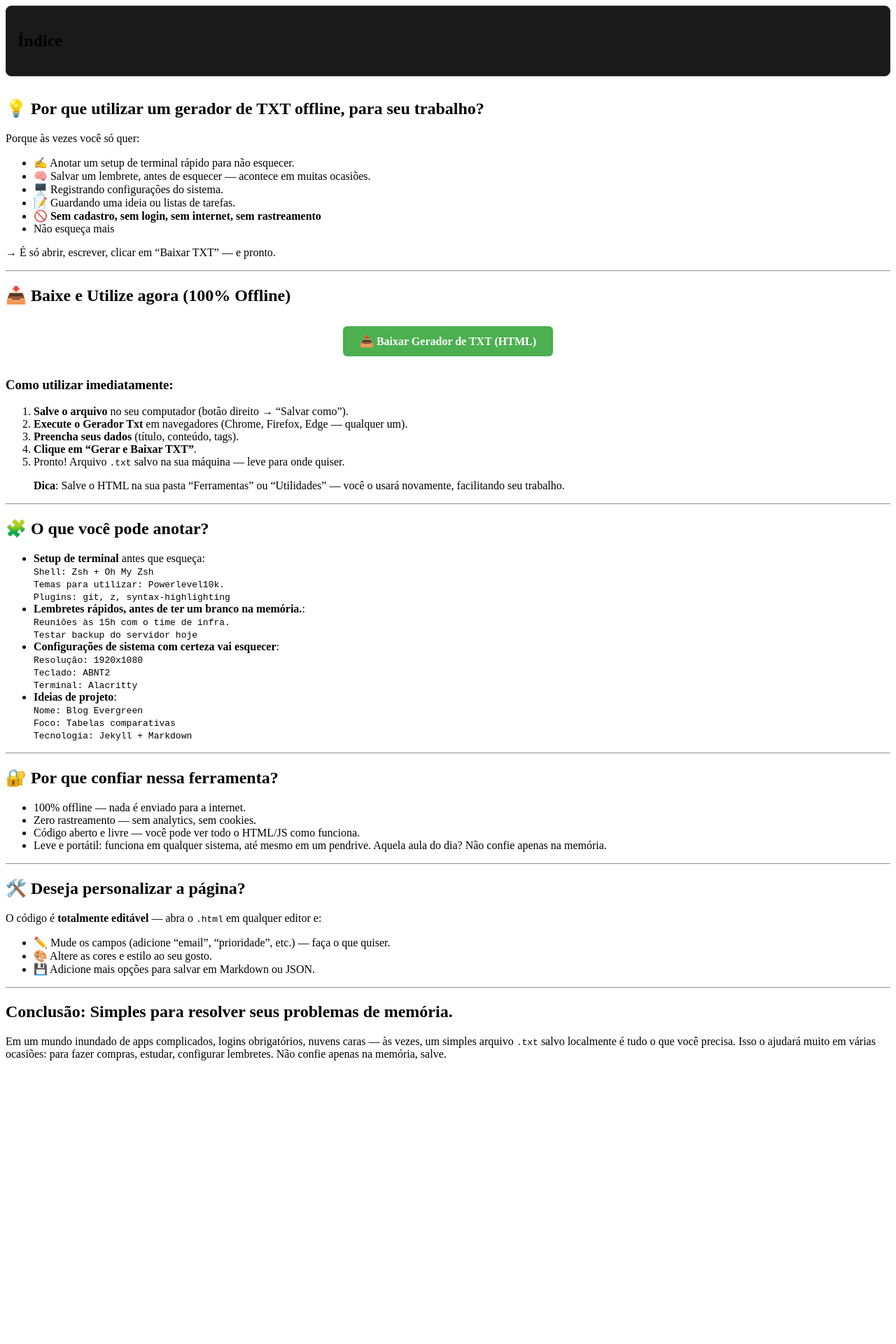
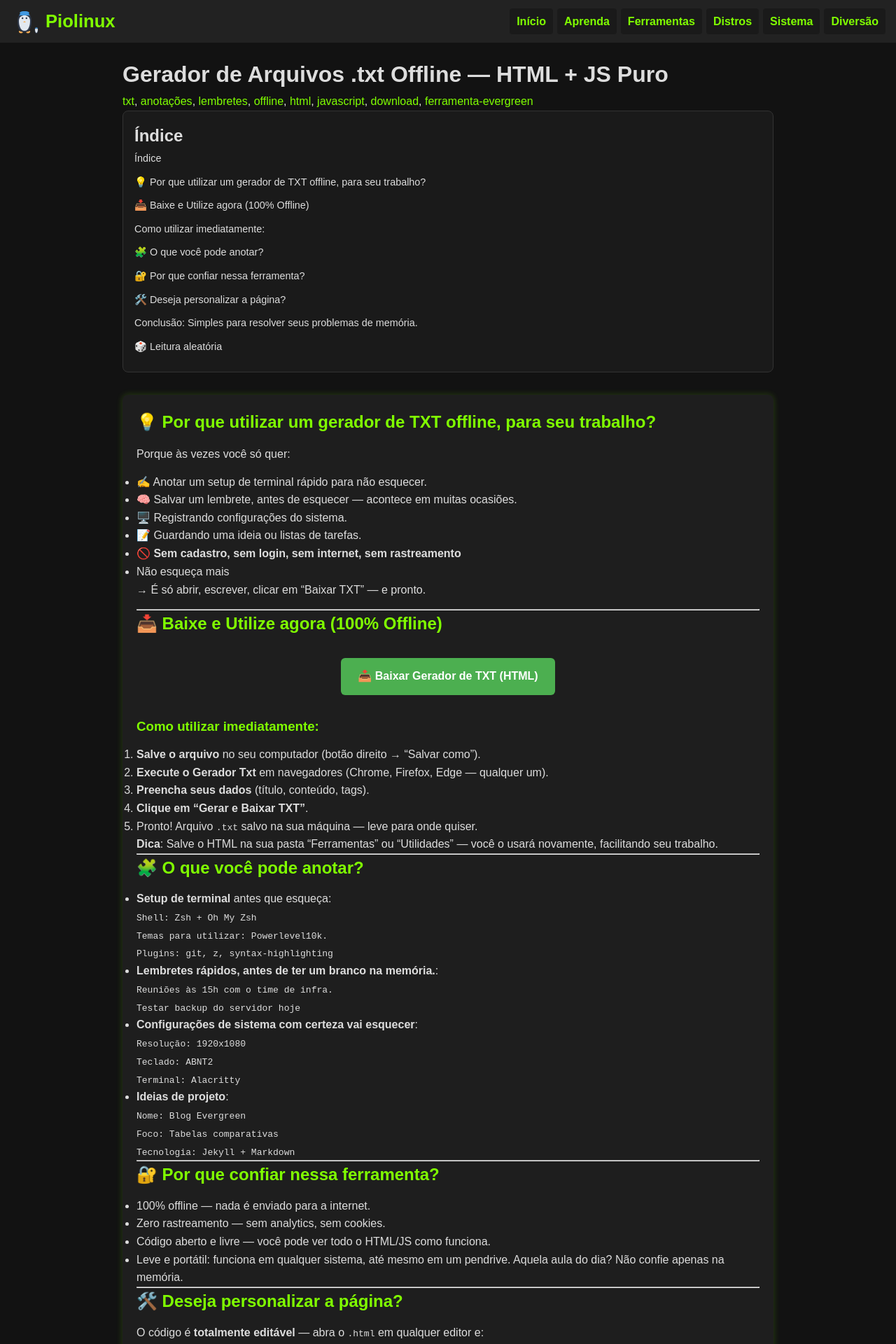
Before and after one commit to Piolinux/piolinux-site, a Jekyll site: the page built from _posts/2025-09-11-gerador-de-txt-offline-anote-salve-e-leve-com-voce.md, in a window 1280 px wide. Shown: the top 1920 px of the page at 70% size. Built offline with Jekyll 4.4.1, drawn with Linux system fonts in a browser that asks for light colours; before the commit the page ends 1531 px from its top, so only the background shows below that; some of the changed text lies outside the part shown.

Commit message:
Update 2025-09-11-gerador-de-txt-offline-anote-salve-e-leve-com-voce.md

```diff
--- a/_posts/2025-09-11-gerador-de-txt-offline-anote-salve-e-leve-com-voce.md
+++ b/_posts/2025-09-11-gerador-de-txt-offline-anote-salve-e-leve-com-voce.md
@@ -1,6 +1,6 @@
 ---
 layout: default
-title: "Gerador de Arquivos .txt Offline — HTML + JS Puro""
+title: Gerador de Arquivos .txt Offline — HTML + JS Puro
 description: "Crie e baixe arquivos .txt offline — sem cadastro, sem nuvem, só HTML+JS. Ideal para anotações, lembretes e configurações."
 date: 2025-09-12
 author: "PioLinux"
```
